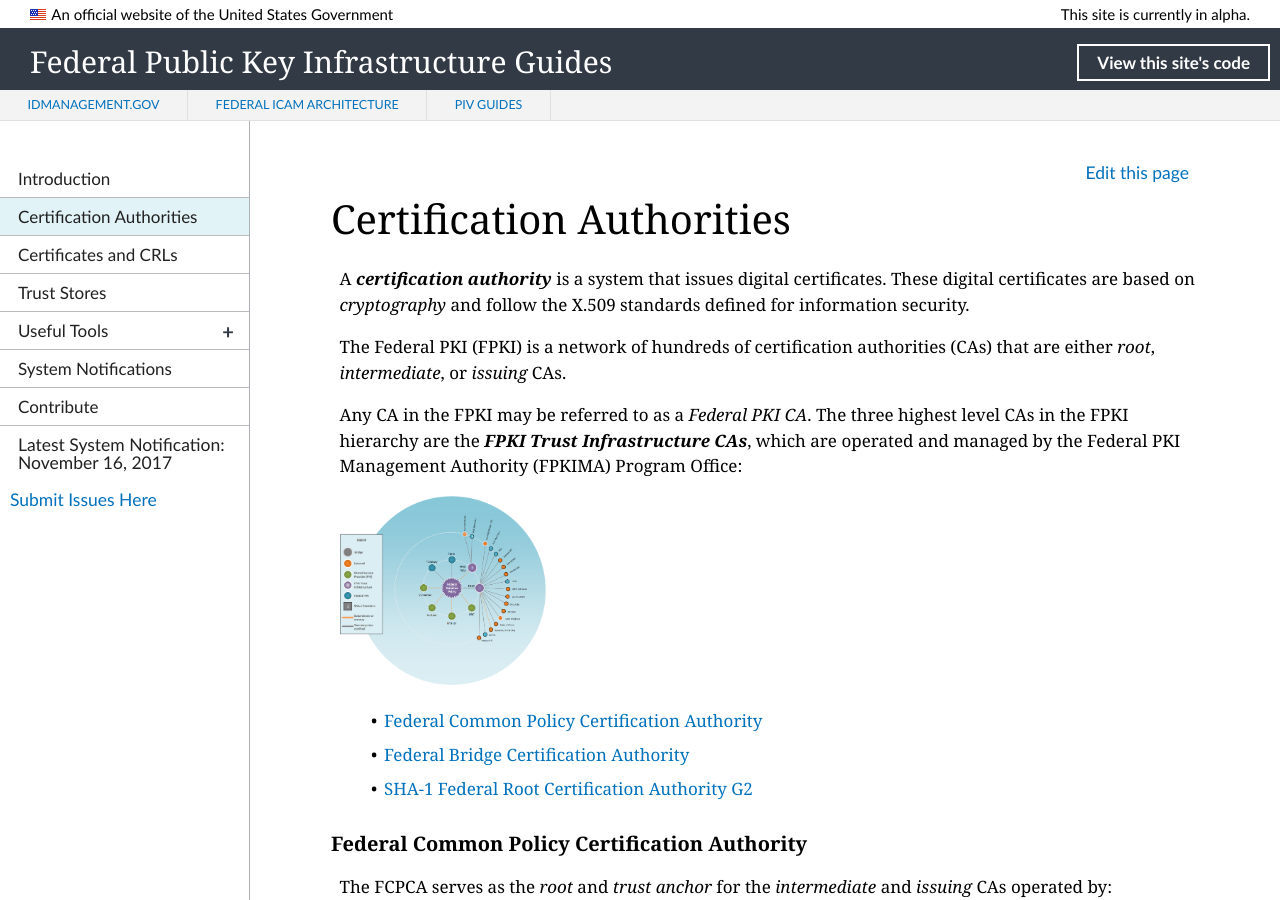
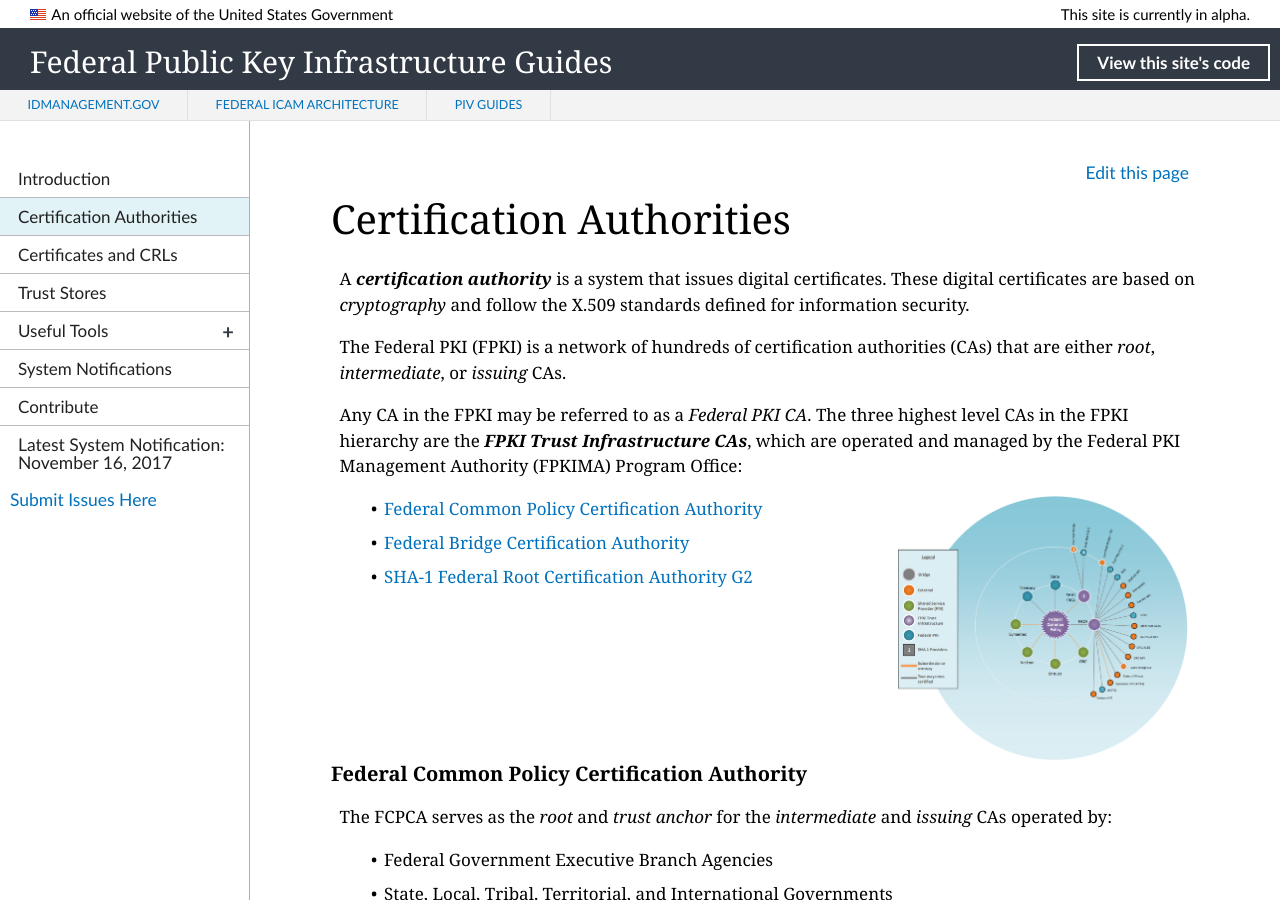
Before and after one commit to GSA/fpki-guides, a Jekyll site: the page built from pages/fpki_cas.md, in a window 1280 px wide and 900 px high. Built offline with Jekyll 4.4.1, drawn with Linux system fonts in a browser that asks for light colours; nearby versions of some CDN libraries; library files that are not in the unit come from our copies.

Commit message:
Update fpki_cas.md
Reset dimensions

```diff
--- a/pages/fpki_cas.md
+++ b/pages/fpki_cas.md
@@ -10,7 +10,7 @@
 
 Any CA in the FPKI may be referred to as a _Federal PKI CA_. The three highest level CAs in the FPKI hierarchy are the **_FPKI Trust Infrastructure CAs_**, which are operated and managed by the Federal PKI Management Authority (FPKIMA) Program Office:
 
-![FPKI Trust Infrastructure]({{site.baseurl}}/img/fpki_trust_cas.png){:style="width:25%;float:center;"}
+![FPKI Trust Infrastructure]({{site.baseurl}}/img/fpki_trust_cas.png){:style="width:35%;float:right;"}
 
 * [Federal Common Policy Certification Authority](#federal-common-policy-certification-authority)
 * [Federal Bridge Certification Authority](#federal-bridge-certification-authority)
```
